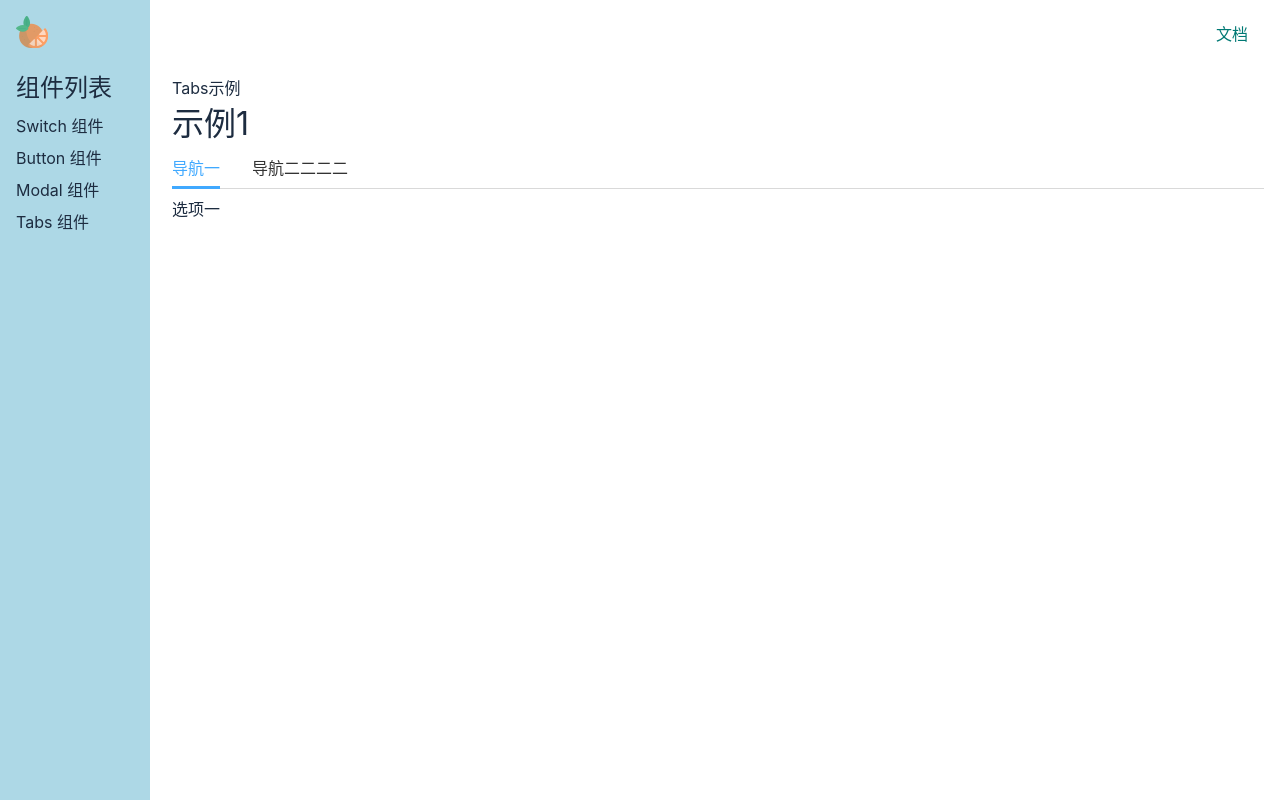
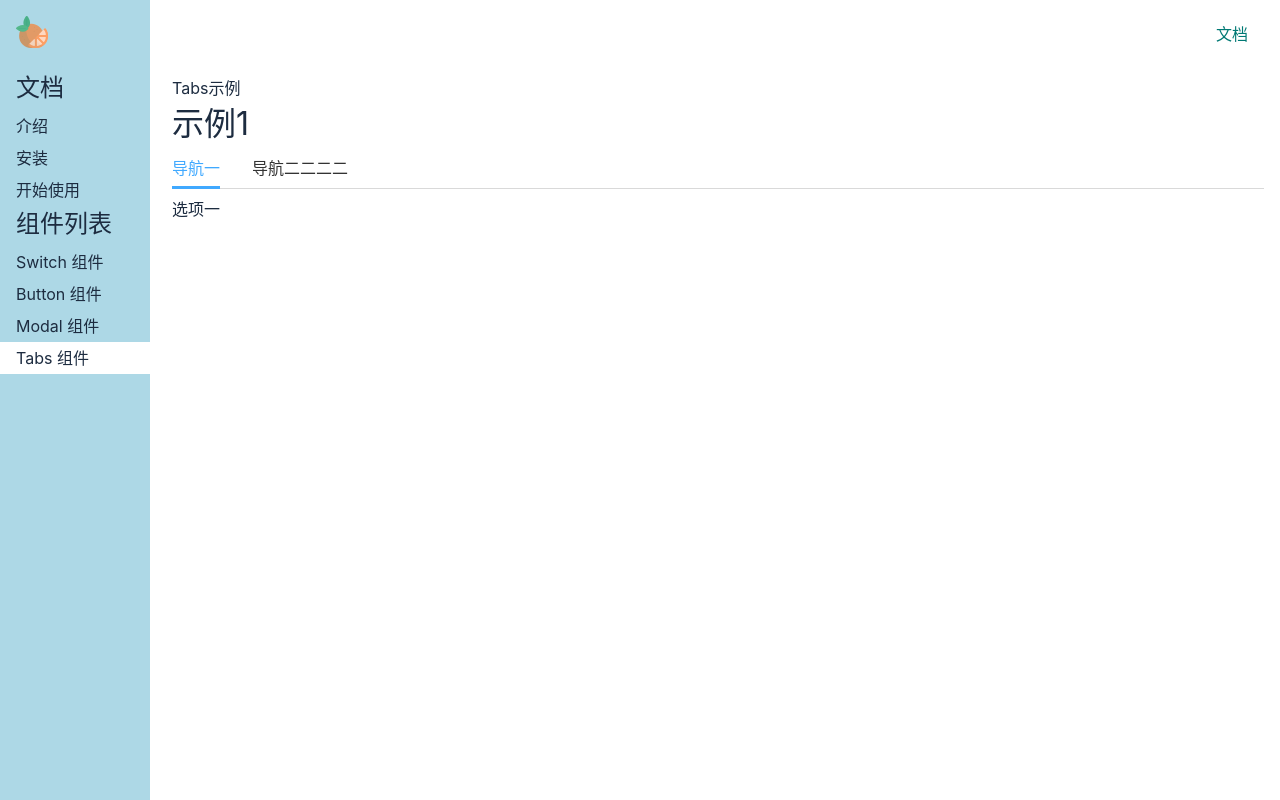
Before and after one commit to chapelll/orange-ui-1, a Vue app in the folder orange-ui-1/: page /#/doc/tabs in a window 1280 px wide. Built offline with nearby package versions, Linux system fonts and the light colour scheme.

Commit message:
引入markdowm-css

```diff
--- a/orange-ui-1/package.json
+++ b/orange-ui-1/package.json
@@ -9,6 +9,7 @@
     "preview": "vite preview"
   },
   "dependencies": {
+    "github-markdown-css": "^5.5.1",
     "vue": "^3.3.11",
     "vue-router": "^4.2.5"
   },
--- a/orange-ui-1/src/components/ButtonDemo.vue
+++ b/orange-ui-1/src/components/ButtonDemo.vue
@@ -70,7 +70,6 @@
 
 <script setup lang="ts">
 import Button from '../lib/Button.vue'
-
 </script>
 
 <style lang="scss" scoped></style>
--- a/orange-ui-1/src/index.scss
+++ b/orange-ui-1/src/index.scss
@@ -14,7 +14,7 @@
   color: inherit;
 
   &:hover {
-    text-decoration: underline;
+    text-decoration: none;
     cursor: pointer;
   }
 }
--- a/orange-ui-1/src/lib/orange.scss
+++ b/orange-ui-1/src/lib/orange.scss
@@ -1,4 +1,5 @@
-[class^="orange-"], [class*=" orange-"] {
+[class^="orange-"],
+[class*=" orange-"] {
     margin: 0;
     padding: 0;
     box-sizing: border-box;
@@ -10,6 +11,7 @@
     color: inherit;
 
     &:hover {
-        border-bottom: 1px solid;
+        text-decoration: none;
+        cursor: pointer;
     }
 }
--- a/orange-ui-1/src/main.ts
+++ b/orange-ui-1/src/main.ts
@@ -1,6 +1,7 @@
 import { createApp } from 'vue'
 import './lib/orange.scss'
 import './index.scss'
+import 'github-markdown-css'
 import App from './App.vue'
 
 import { router } from './router.ts'
--- a/orange-ui-1/src/views/Doc.vue
+++ b/orange-ui-1/src/views/Doc.vue
@@ -3,6 +3,18 @@
     <Topnav class="nav" :toggleAsideShow="true" />
     <div class="content">
       <aside v-if="asideVisible">
+        <h2>文档</h2>
+        <ol>
+          <li>
+            <router-link to="/doc/intro">介绍</router-link>
+          </li>
+          <li>
+            <router-link to="/doc/install">安装</router-link>
+          </li>
+          <li>
+            <router-link to="/doc/get-started">开始使用</router-link>
+          </li>
+        </ol>
         <h2>组件列表</h2>
         <ol>
           <li>
@@ -65,14 +77,14 @@
   >main {
     flex-grow: 1;
     padding: 16px;
-    background: #fff;
+    background: white;
   }
 }
 
 aside {
   background: lightblue;
   width: 150px;
-  padding: 16px;
+  padding: 16px 0;
   position: fixed;
   top: 0;
   left: 0;
@@ -81,11 +93,20 @@
 
   >h2 {
     margin-bottom: 4px;
+    padding: 0 16px;
   }
 
   >ol {
     >li {
-      padding: 4px 0;
+      >a {
+        display: block;
+        padding: 4px 16px;
+        text-decoration: none;
+      }
+
+      .router-link-active {
+        background: white;
+      }
     }
   }
 }
--- /dev/null
+++ b/orange-ui-1/src/views/GetStarted.vue
@@ -0,0 +1,26 @@
+<template>
+    <div class="markdown-body">
+        <h1>
+            开始使用
+        </h1>
+        <p>请先<a href="#/doc/install">安装</a>本组件库。</p>
+        <p>然后在你的代码中写入下面的代码</p>
+        <pre><code>import {Button, Tabs, Switch, Dialog} from "king-ui"</code></pre>
+        就可以使用我提供的组件了。
+
+        <h2>Vue 单文件组件</h2>
+        <p>代码示例：</p>
+        <pre><code>&lt;template&gt;
+  &lt;div&gt;&lt;Button&gt;按钮&lt;/Button&gt;&lt;/div&gt;
+&lt;/template&gt;
+&lt;script setup lang="ts"&gt;
+    import Button from '../lib/Button.vue
+&lt;/script&gt;
+ </code></pre>
+    </div>
+</template>
+
+<script setup lang="ts">
+</script>
+
+<style lang="scss" scoped></style>
--- /dev/null
+++ b/orange-ui-1/src/views/Install.vue
@@ -0,0 +1,18 @@
+<template>
+    <article class="markdown-body">
+        <h1>安装</h1>
+        <p>打开终端运行下列命令：</p>
+        <pre><code>npm install king-ui</code></pre>
+        <p>或</p>
+        <pre><code>yarn add king-ui</code></pre>
+
+        <p>
+            下一节：<a href="#/doc/get-started">开始使用</a>
+        </p>
+    </article>
+</template>
+
+<script setup lang="ts">
+</script>
+
+<style lang="scss" scoped></style>
--- /dev/null
+++ b/orange-ui-1/src/views/Intro.vue
@@ -0,0 +1,15 @@
+<template>
+    <article class="markdown-body">
+        <h1>介绍</h1>
+        <p>King UI 是一款基于 Vue 3 和 TypeScript 的 UI 组件库。</p>
+        <p>这款组件库其实是我为了总结自己这几年的技术经验而写的，全程亲手编写，尽量不采用第三方库，包括你现在看到的这个官网也几乎都是我自己写的。</p>
+        <p>所以如果强烈不建议你将此 UI 库用于生产环境。但如果你是抱着看源代码的目的来的，那么这个库还是值得一看的。源代码放在了
+            github.com/frankfang/xxxxxxx，历史提交信息非常规范，你可以按提交的顺序逐个查看；你也可以直接查看每个组件的源代码和示例，运行方法见 README.md。</p>
+        下一节：<a href="#/doc/install">安装</a>
+    </article>
+</template>
+
+<script setup lang="ts">
+</script>
+
+<style lang="scss" scoped></style>
```
Also changed, not shown: orange-ui-1/src/router.ts (+24 -4 lines), orange-ui-1/src/笔记/装修.txt, 1 other file (tests, documents, lock files or other folders).
